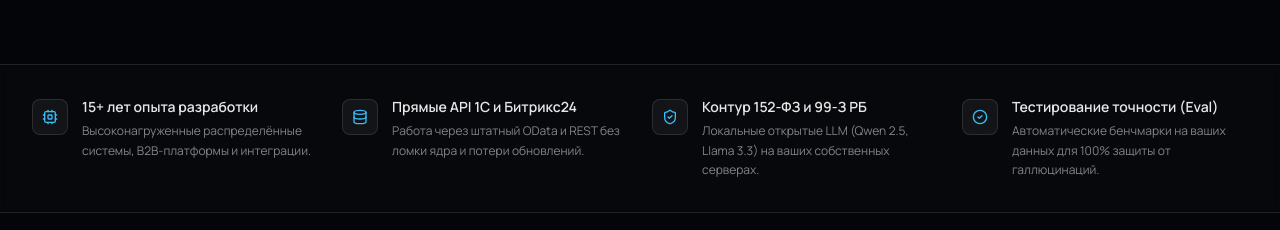
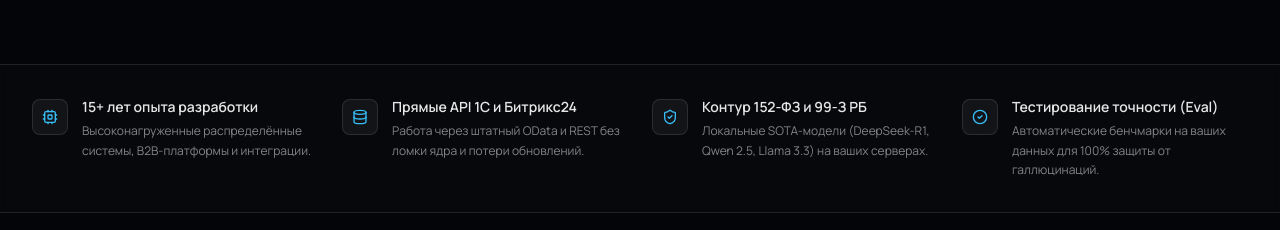
Before and after one commit to akipushdev/softgreat-ai-landing, a React (Vite) app: page / in a window 1280 px wide. Shown: the part 800-1030 px from the top of the page. Built offline with nearby package versions, Linux system fonts and the light colour scheme.

Commit message:
feat(models): update open-weights stack to SOTA DeepSeek-R1, Qwen 2.5, Llama 3.3

```diff
--- a/src/components/ArchitectureFlow.jsx
+++ b/src/components/ArchitectureFlow.jsx
@@ -41,7 +41,7 @@ export default function ArchitectureFlow() {
       accent: 'border-emerald-500/50 text-emerald-300 bg-emerald-500/20',
       glow: 'shadow-[0_0_35px_rgba(16,185,129,0.22)] border-emerald-500/30',
       features: [
-        'Развёртывание локальных моделей (Qwen 2.5, Llama 3.3) внутри периметра',
+        'Развёртывание локальных SOTA-моделей (DeepSeek-R1, Qwen 2.5, Llama 3.3) внутри периметра',
         'Полная изоляция от внешнего интернета и зарубежных облаков',
         '100% защита банковской, коммерческой тайны и персональных данных',
       ],
--- a/src/components/PricingAndSteps.jsx
+++ b/src/components/PricingAndSteps.jsx
@@ -67,7 +67,7 @@ export default function PricingAndSteps() {
       desc: 'Сквозная связка нескольких подразделений (1С + Битрикс24 + Склад/Цех) с локальным On-Premise развёртыванием.',
       features: [
         '100% On-Premise контур на серверах заказчика',
-        'Локальные открытые модели (Qwen 2.5 / Llama 3.3)',
+        'Локальные SOTA-модели (DeepSeek-R1, Qwen 2.5, Llama 3.3)',
         'Сквозная связка: Первичка ➔ Сметы ➔ Цех ➔ CRM',
         'Полное соответствие 152-ФЗ РФ и 99-З РБ',
         'Персональный SLA и техподдержка 24/7'
--- a/src/components/TrustBar.jsx
+++ b/src/components/TrustBar.jsx
@@ -16,7 +16,7 @@ export default function TrustBar() {
     {
       icon: ShieldCheck,
       title: 'Контур 152-ФЗ и 99-З РБ',
-      desc: 'Локальные открытые LLM (Qwen 2.5, Llama 3.3) на ваших собственных серверах.',
+      desc: 'Локальные SOTA-модели (DeepSeek-R1, Qwen 2.5, Llama 3.3) на ваших серверах.',
     },
     {
       icon: CheckCircle2,
```
